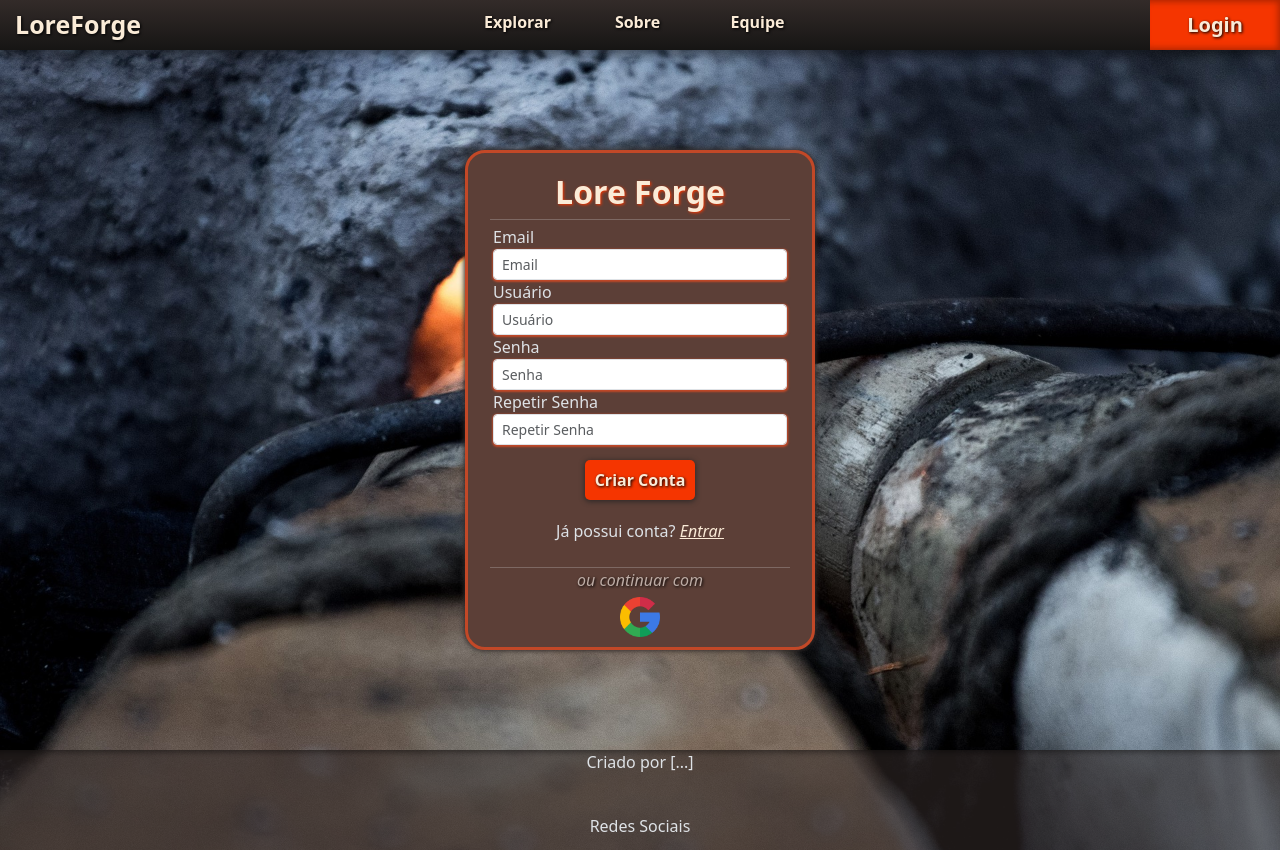
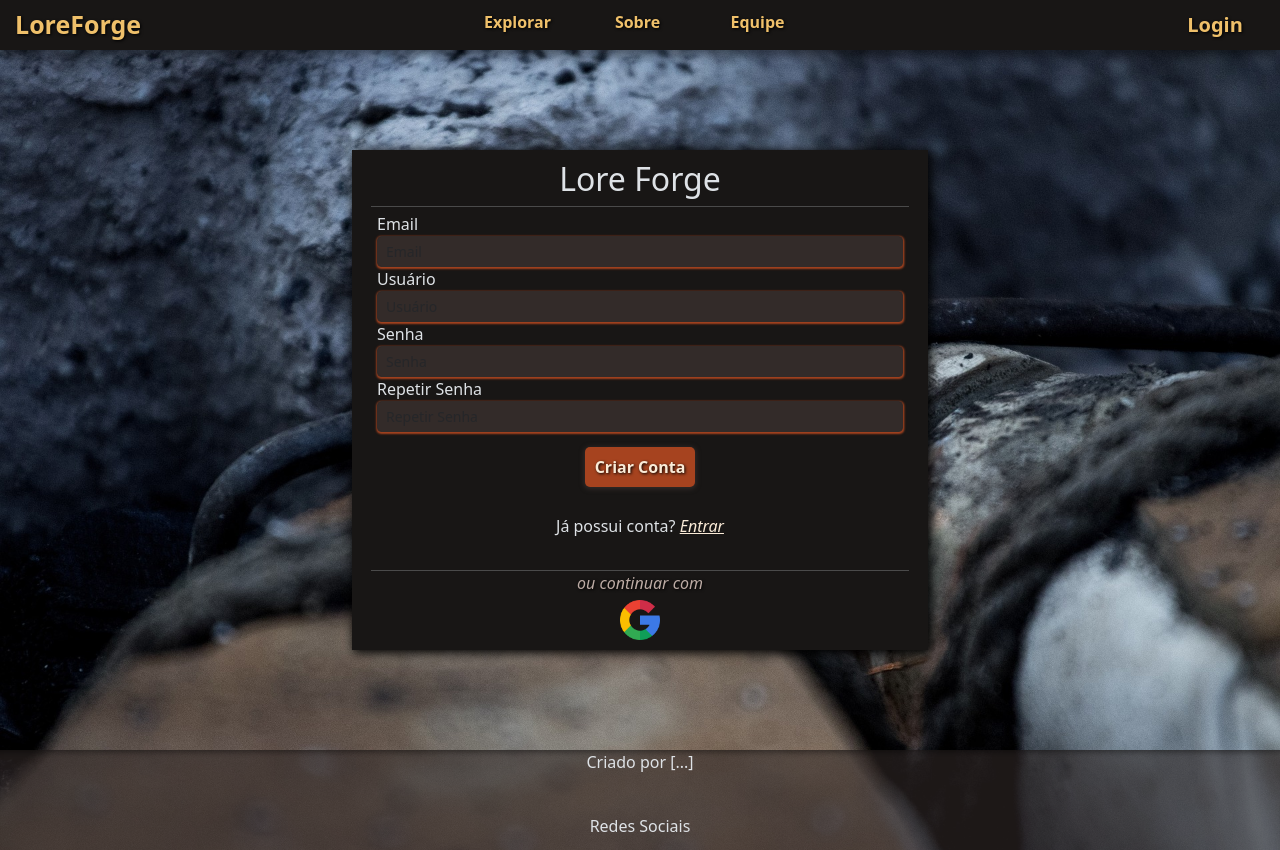
Before and after one commit to TonDev6/lore-forge, a plain HTML site: page pages/register.html in a window 1280 px wide. Drawn offline with nearby package versions, Linux system fonts and the light colour scheme; a web font is replaced by a local one.

Commit message:
Visual Re-Design

```diff
--- a/files/base-style.css
+++ b/files/base-style.css
@@ -5,6 +5,13 @@
     --dirty-bright: #8F4C39;
     --dirty-dark: #5C3F37;
     --darkest: #332B29;
+
+    /* New Colors*/
+    --new-darkest: #181615;
+    --new-darkest2: #0A0B0D;
+    --forge-coral: #A6431F;
+    --new-forge-bright: #BF5A1F;
+    --forge-gold: #EFC06A;
 
     /*  */
 }
@@ -25,7 +32,7 @@
 }
 
 #nvbr {
-    background-image: linear-gradient(var(--darkest), rgb(22, 21, 20));
+    background-color: var(--new-darkest);
     display: flex;
     flex-direction: row;
     justify-content: space-between;
@@ -34,7 +41,8 @@
 
 }
 
-.logo {width: 125px;
+.logo {
+    width: 125px;
     font-weight: 800;
     font-size: 25px;
     padding-left: 15px;
@@ -43,7 +51,7 @@
 
 .logo > a {
     text-decoration: none;
-    color: antiquewhite;
+    color: var(--forge-gold);
 }
 
 .navigbar {
@@ -75,21 +83,24 @@
     width: 100%;
     padding-top: 10px;
     text-decoration: none;
-    color: antiquewhite;
+    color: var(--forge-gold);
     font-weight: 800;
     text-shadow: 1px 1px 3px black;
 }
 
 .btns-nav>a>button {
-    background-color: var(--forge-bright);
-    color: antiquewhite;
-    box-shadow: -8px 0 6px -6px #af2600 inset, 0px -8px 6px -6px #af2600 inset, 0px 8px 6px -6px #af2600 inset;
+    background-color: var(--new-darkest);
+    color: var(--forge-gold);
     border: 0;
     font-weight: 800;
     font-size: 20px;
     text-shadow: 1px 1px 3px black;
     height: 50px;
     width: 130px;
+}
+
+.btns-nav>a>button:hover {
+    color: var(--new-forge-bright);
 }
 
 
@@ -112,7 +123,7 @@
     display: flex;
     flex-direction: column;
     text-align: center;
-    background-color: var(--dirty-dark);
+    background-color: var(--new-darkest);
     min-height: 500px;
     align-items: center;
 }
@@ -168,7 +179,7 @@
 /* Footer */
 
 #footer {
-    background-color: #332b2991;
+    background-color: var(--new-darkest2);
     height: 100px;
     text-align: center;
     box-shadow: inset 0px 8px 6px -6px rgba(0, 0, 0, 0.452)
--- a/files/explore-style.css
+++ b/files/explore-style.css
@@ -1,14 +1,3 @@
-:root {
-    /* Base Colors */
-    --forge-bright: #F53500;
-    --forge-opaque: #C24827;
-    --dirty-bright: #8F4C39;
-    --dirty-dark: #5C3F37;
-    --darkest: #332B29;
-
-    /*  */
-}
-
 .main-explore {
     display: flex;
     flex-direction: column;
--- a/files/login-style.css
+++ b/files/login-style.css
@@ -12,18 +12,17 @@ body {
 .allcontent-login {
     display: flex;
     flex-direction: column;
+    justify-content: space-between;
 }
 
 #login-box {
     display: flex;
     flex-direction: column;
     justify-content: space-between;
-    background-color: var(--dirty-dark);
-    border: 3px solid var(--forge-opaque);
-    border-radius: 20px;
-    box-shadow: 0 0 5px 1px var(--darkest);
-    height: 450px;
-    width: 350px;
+    background-color: var(--new-darkest);
+    box-shadow: 2px 2px 10px 1px black;
+    min-height: 450px;
+    width: 45%;
     margin: 100px auto;
     padding: 10px 5px;
 }
@@ -32,28 +31,32 @@ body {
     display: flex;
     flex-direction: column;
     justify-content: space-between;
-    background-color: var(--dirty-dark);
-    border: 3px solid var(--forge-opaque);
-    border-radius: 20px;
-    box-shadow: 0 0 5px 1px var(--darkest);
+    background-color: var(--new-darkest);
+    box-shadow: 2px 2px 10px 1px black;
     height: 500px;
-    width: 350px;
+    width: 45%;
     margin: 100px auto;
     padding: 10px 5px;
 }
 
 .divline {
+    width: 95%;
     align-self: center;
     margin: 0 auto;
-    width: 300px;
+
 }
 
-.login-title {
-    text-align: center;
-    margin-top: 10px;
-    font-weight: 800;
-    color: antiquewhite;
-    text-shadow: 1px 1px 3px var(--forge-bright);
+.login-header {
+    display: flex;
+    flex-direction: column;
+    justify-content: center;
+    align-items: center;
+}
+
+.icon-title {
+    height: 45%;
+    width: 10%;
+    margin: 10px 0;
 }
 
 .login-subtitle {
@@ -77,7 +80,10 @@ body {
 }
 
 .field-box {
-    box-shadow: 0.3px 1px 2px 1px var(--forge-opaque);
+    background-color: var(--darkest);
+    color: antiquewhite;
+    border: 1px solid var(--darkest);
+    box-shadow: 0.3px 1px 2px 1px var(--forge-coral);
 }
 
 .login-input {
@@ -88,7 +94,7 @@ body {
 .login-input-btn {
     height: 40px;
     width: 110px;
-    background-color: var(--forge-bright);
+    background-color: var(--forge-coral);
     border: 0;
     border-radius: 5px;
     color: antiquewhite;
--- a/pages/register.html
+++ b/pages/register.html
@@ -5,7 +5,7 @@
     <meta name="viewport" content="width=device-width, initial-scale=1.0">
     <title>Lore Forge</title>
 
-    <link rel="shortcut icon" href="../media/favicon test/lf no circle.png" type="image/x-icon">
+    <link rel="shortcut icon" href="../media/favicon test/icon 2.png" type="image/x-icon">
 
 
     <!-- Fonts -->
@@ -60,16 +60,16 @@
             <div class="login-space">
                 <div class="field-space">
                     <p>Email</p>
-                    <input data-bs-theme="light" class="form-control form-control-sm field-box" type="text" placeholder="Email" aria-label=".form-control-sm example">
+                    <input name="Email Address" data-bs-theme="light" class="form-control form-control-sm field-box" type="text" placeholder="Email" aria-label=".form-control-sm example">
 
                     <p>Usuário</p>
-                    <input data-bs-theme="light" class="form-control form-control-sm field-box" type="password" placeholder="Usuário" aria-label=".form-control-sm example">
+                    <input name="Username" data-bs-theme="light" class="form-control form-control-sm field-box" type="password" placeholder="Usuário" aria-label=".form-control-sm example">
 
                     <p>Senha</p>
-                    <input data-bs-theme="light" class="form-control form-control-sm field-box" type="password" placeholder="Senha" aria-label=".form-control-sm example">
+                    <input name="Password" data-bs-theme="light" class="form-control form-control-sm field-box" type="password" placeholder="Senha" aria-label=".form-control-sm example">
 
                     <p>Repetir Senha</p>
-                    <input data-bs-theme="light" class="form-control form-control-sm field-box" type="password" placeholder="Repetir Senha" aria-label=".form-control-sm example">
+                    <input name="Repeat Password" data-bs-theme="light" class="form-control form-control-sm field-box" type="password" placeholder="Repetir Senha" aria-label=".form-control-sm example">
                 </div>
             </div>
 
```
Also changed, not shown: index.html (+1 -1 lines), pages/explore.html (+1 -1 lines), pages/features.html (+1 -1 lines), pages/login.html (+4 -4 lines), media/favicon test/icon 2.png (added), media/favicon test/lf circle.png (deleted), media/favicon test/new lf.png (deleted), media/images/icon 2.png (added), media/images/iconb.png (added), media/images/iconw.png (added), 1 other file.
